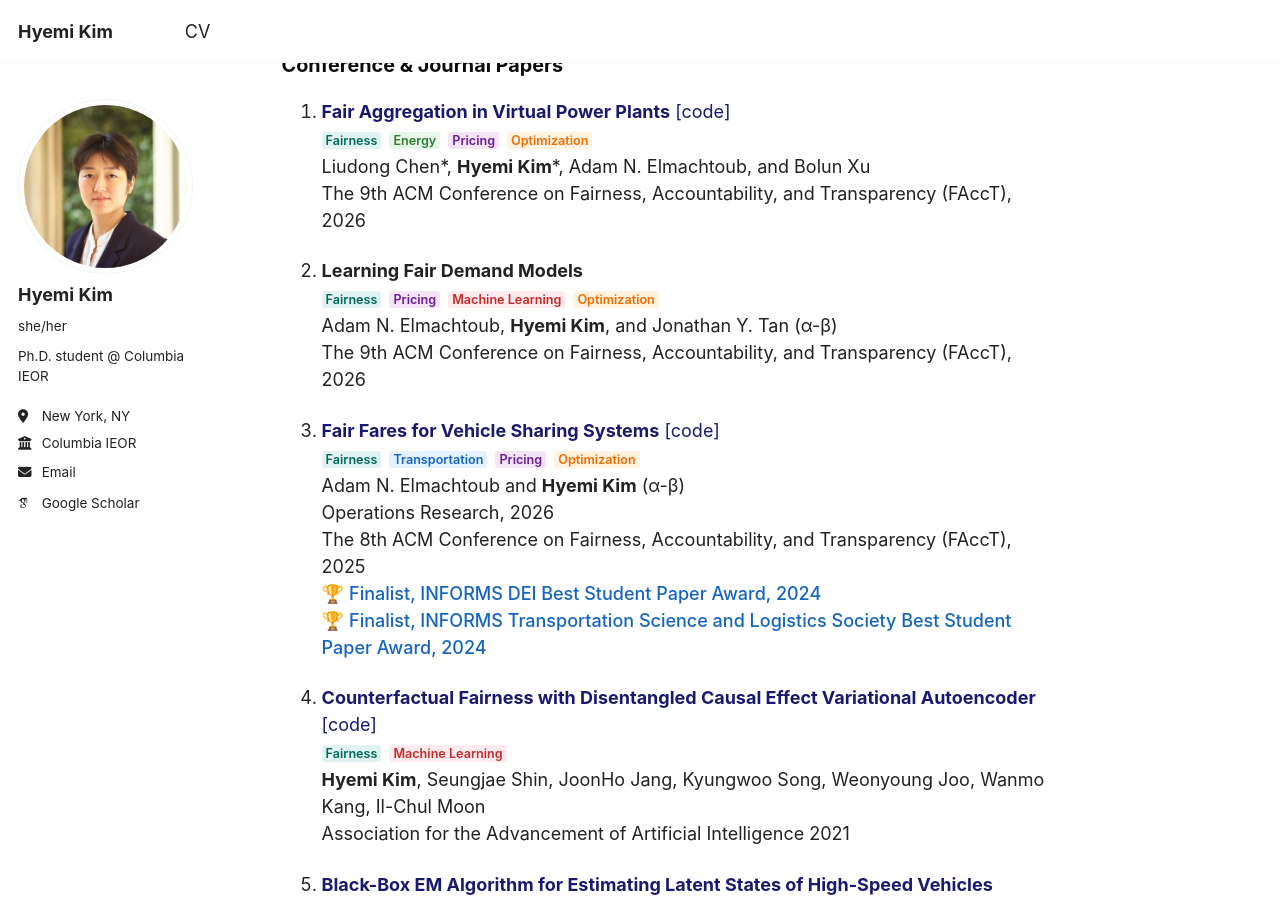
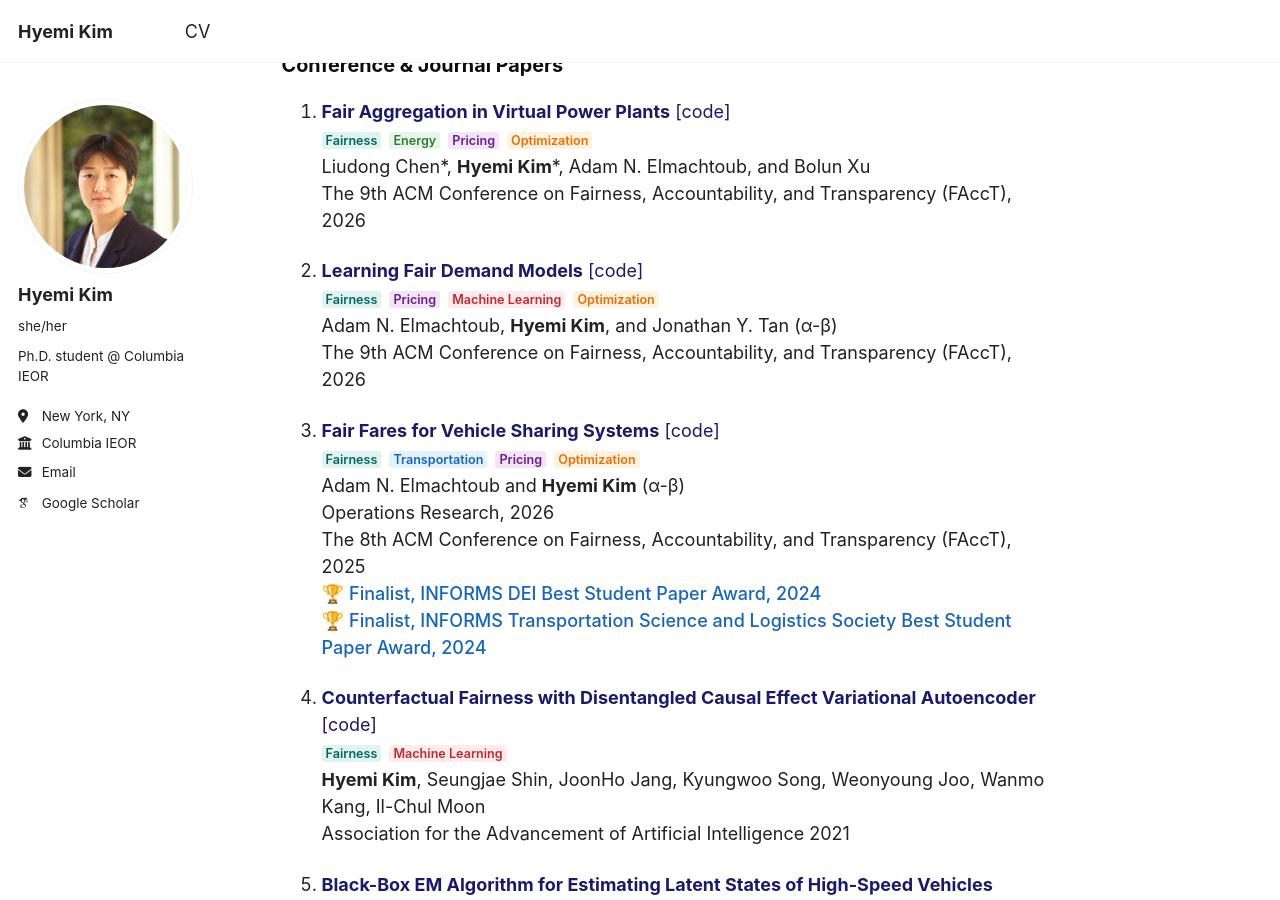
Before and after one commit to HyemiK1m/hyemik1m.github.io, a Jekyll site: the page built from _pages/about.md, in a window 1280 px wide and 900 px high, scrolled down 540 px. Built offline with Jekyll 4.4.1, drawn with Linux system fonts in a browser that asks for light colours; some web fonts are replaced; a script that is not in the unit is left out.

Commit message:
Update about.md

```diff
--- a/_pages/about.md
+++ b/_pages/about.md
@@ -46,7 +46,7 @@ I received my MS degree in Industrial and Systems Engineering from Korea Advance
 Liudong Chen\*, **Hyemi Kim**\*, Adam N. Elmachtoub, and Bolun Xu <br>
 The 9th ACM Conference on Fairness, Accountability, and Transparency (FAccT), 2026<br>
 
-1. **Learning Fair Demand Models**<br>
+1. [**Learning Fair Demand Models**](https://arxiv.org/abs/2606.06830) [[code]](https://github.com/HyemiK1m/Learning_Fair_Demand_Models)<br>
 <span class="tag-fairness">Fairness</span> <span class="tag-pricing">Pricing</span> <span class="tag-ml">Machine Learning</span> <span class="tag-optimization">Optimization</span><br>
 Adam N. Elmachtoub, **Hyemi Kim**, and Jonathan Y. Tan (α-β)<br>
 The 9th ACM Conference on Fairness, Accountability, and Transparency (FAccT), 2026<br>
```
